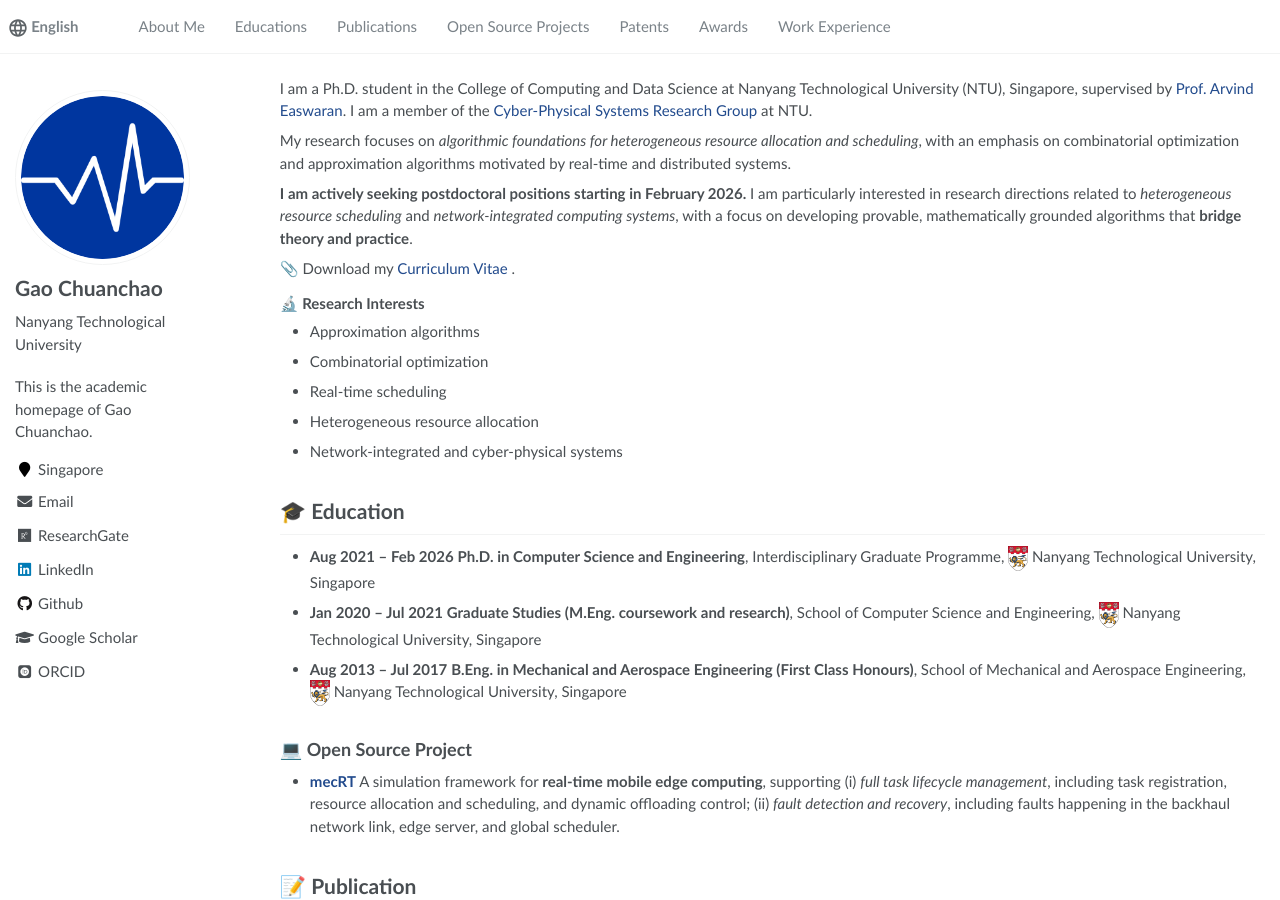
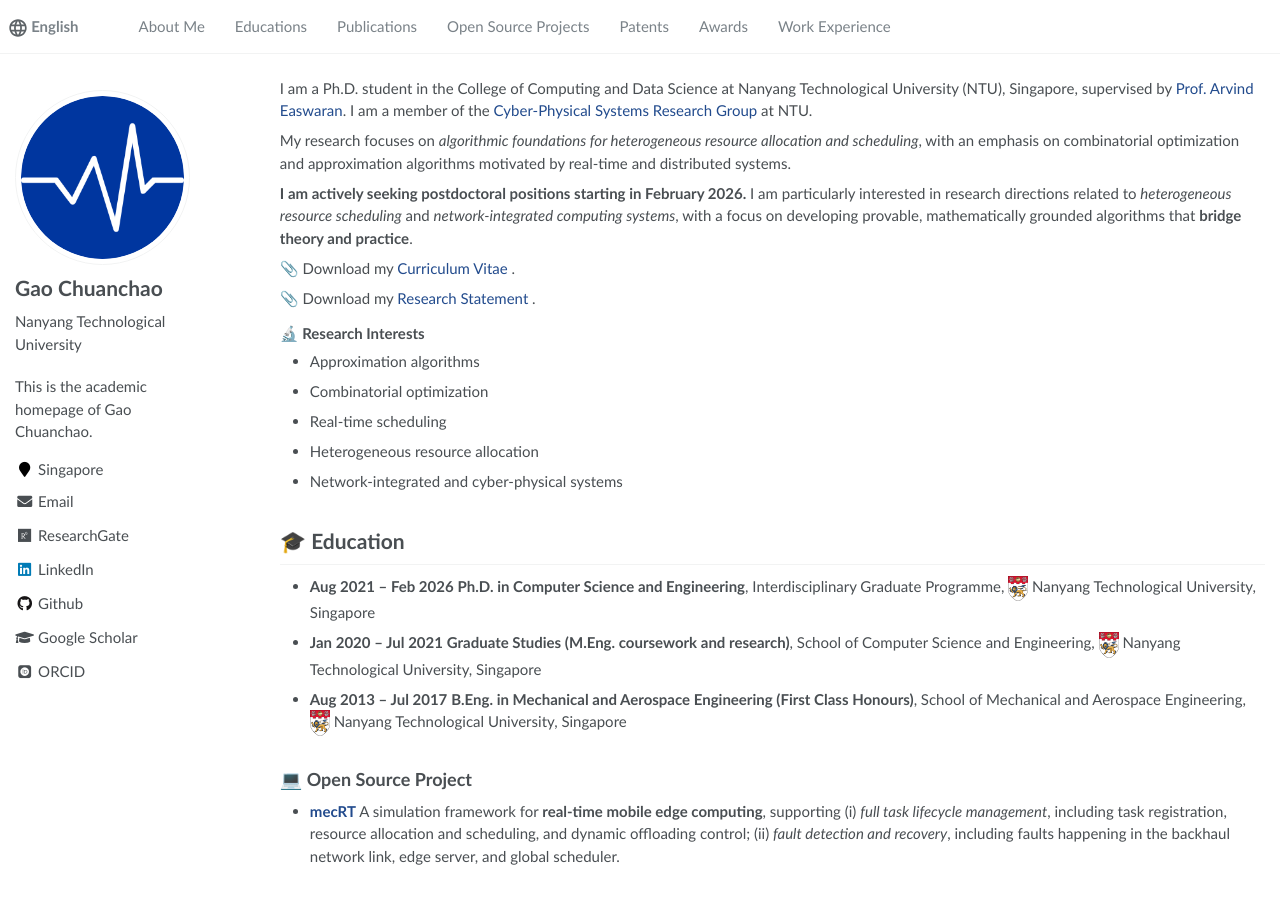
Before and after one commit to gaochuanchao/gaochuanchao.github.io, a Jekyll site: the page built from _pages/about.md, in a window 1280 px wide and 900 px high. Built offline with Jekyll 4.4.1, drawn with Linux system fonts in a browser that asks for light colours; some web fonts are replaced.

Commit message:
update CV and research statement

```diff
--- a/_pages/about.md
+++ b/_pages/about.md
@@ -27,6 +27,8 @@ My research focuses on *algorithmic foundations for heterogeneous resource alloc
 
 
 📎 Download my [Curriculum Vitae](../papers/AcademicCV.pdf) .
+
+📎 Download my [Research Statement](../papers/ResearchStatement.pdf) .
 
 
 
```
Also changed, not shown: 2 other files.
